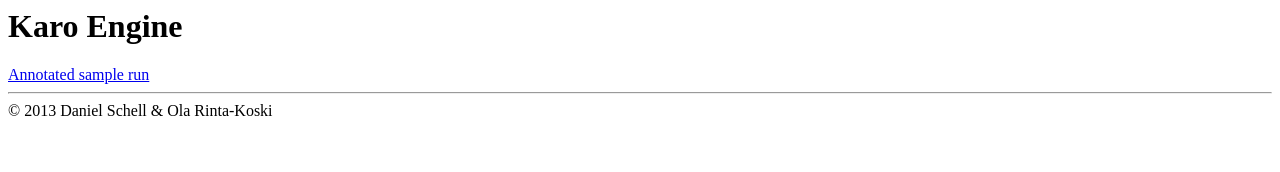
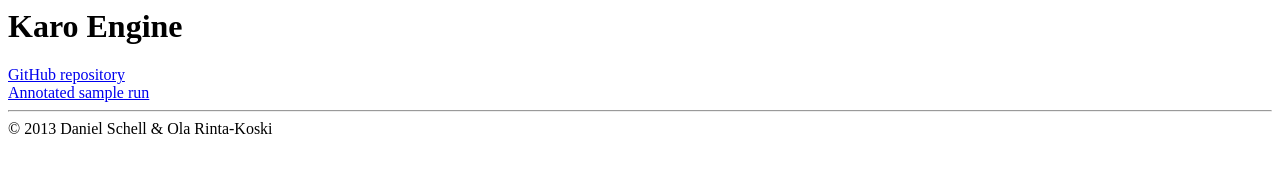
Before and after one commit to rockola/karo, a plain HTML site: page index.html in a window 1280 px wide. Drawn offline with Linux system fonts and the light colour scheme.

Commit message:
link to KE repository

```diff
--- a/index.html
+++ b/index.html
@@ -4,6 +4,7 @@
 </head>
 <body>
 <h1>Karo Engine</h1>
+<a href="https://github.com/rockola/karo">GitHub repository</a><br>
 <a href="sample-run.html">Annotated sample run</a>
 <hr>
 &copy; 2013 Daniel Schell & Ola Rinta-Koski
```
